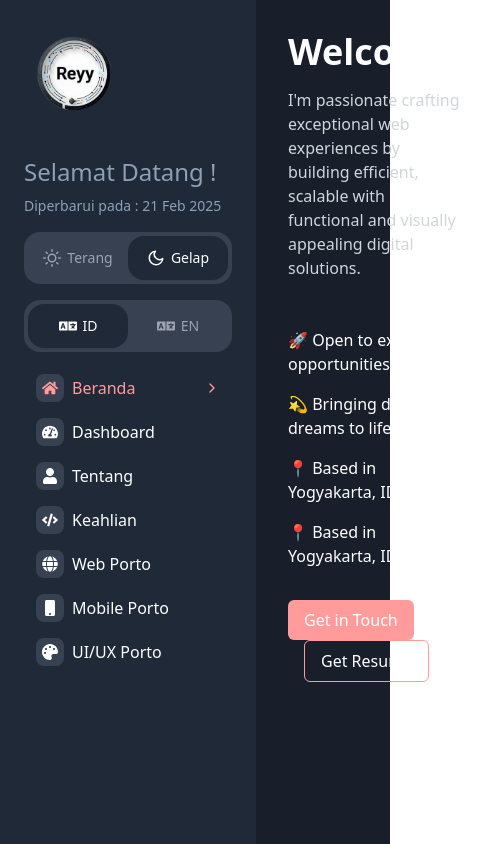
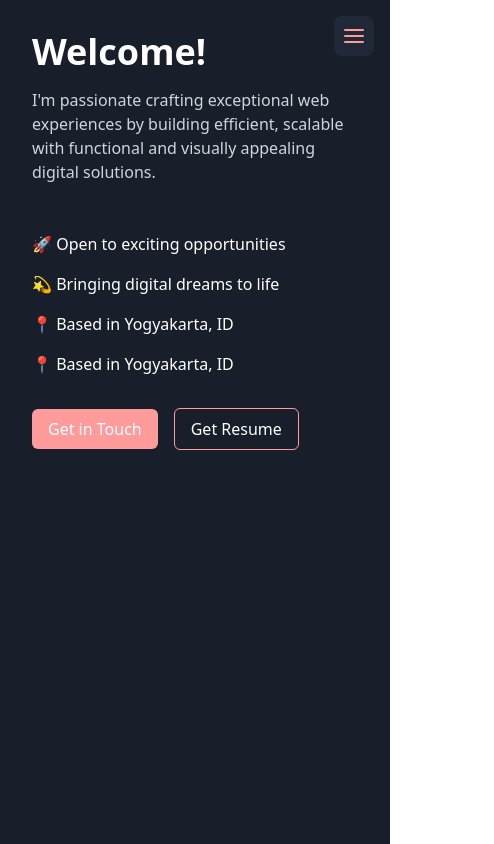
Before and after one commit to Reyn12/portofolio-new, a Next.js app: page /homepage in a window 390 px wide. Shown: the whole page, 494 px wide, since content can reach past the window. Built offline with nearby package versions, Linux system fonts and the light colour scheme.

Commit message:
Checkpoint bru beres istirahat wwkkwkw

```diff
--- a/app/homepage/components/sidebar/Sidebar.tsx
+++ b/app/homepage/components/sidebar/Sidebar.tsx
@@ -6,7 +6,7 @@ import { useTheme } from 'next-themes';
 import { FiSun, FiMoon } from 'react-icons/fi'
 import { FaLanguage } from 'react-icons/fa'
 import { FaHome, FaTachometerAlt, FaUser, FaCode, FaGlobe, FaMobile, FaPalette } from 'react-icons/fa'
-import { FiChevronRight } from 'react-icons/fi'
+import { FiChevronRight, FiMenu, FiX } from 'react-icons/fi'
 
 
 
@@ -15,6 +15,7 @@ export default function Sidebar() {
     const [language, setLanguage] = useState('id');
     const { theme, setTheme } = useTheme();
     const [mounted, setMounted] = useState(false);
+    const [isSidebarOpen, setIsSidebarOpen] = useState(false);
 
     useEffect(() => {
         setMounted(true);
@@ -48,24 +49,53 @@ export default function Sidebar() {
     ];
 
     return (
-        <aside className={`w-64 p-6 fixed h-full transition-colors duration-300 ${theme === 'dark' ? 'bg-[#1F2937] text-white' : 'bg-[#F7FAFC] text-gray-800'}`}>
-            <div className="flex flex-col">
-                <div className="mb-8">
+        <>
+            {/* Hamburger Button - Visible on mobile */}
+            <button
+                onClick={() => setIsSidebarOpen(!isSidebarOpen)}
+
+
+                className={`lg:hidden fixed top-4 right-4 z-50 p-2 rounded-lg ${theme === 'dark'
+                        ? 'bg-gray-800 text-[#FF9B9B] hover:bg-gray-700'
+                        : 'bg-gray-100 text-[#E53E3E] hover:bg-gray-200'
+                    }`}
+            >
+                {isSidebarOpen ? <FiX size={24} /> : <FiMenu size={24} />}
+            </button>
+
+            {/* Overlay - Visible when sidebar is open on mobile */}
+            {isSidebarOpen && (
+                <div
+                    className="lg:hidden fixed inset-0 bg-black bg-opacity-50 z-30"
+                    onClick={() => setIsSidebarOpen(false)}
+                />
+            )}
+
+            {/* Sidebar */}
+            <aside className={`w-64 p-6 fixed h-full transition-all duration-300 z-40
+                ${theme === 'dark' ? 'bg-[#1F2937] text-white' : 'bg-[#F7FAFC] text-gray-800'}
+                ${isSidebarOpen ? 'translate-x-0' : '-translate-x-full lg:translate-x-0'}`}
+            >
+                <div className="mb-6">
                     <Image
                         src="/images/logo-rey.png"
                         alt="Profile"
-                        width={100}
-                        height={100}
+                        width={80}
+                        height={80}
                         className=""
                     />
                 </div>
 
                 <div className="mb-4">
-                    <h1 className={`text-2xl mb-2 ${theme === 'dark' ? 'text-[#8BA1B7]' : 'text-[#4A5568]'}`}>Selamat Datang !</h1>
-                    <p className={`text-sm ${theme === 'dark' ? 'text-[#8BA1B7]' : 'text-[#4A5568]'}`}>Diperbarui pada : 21 Feb 2025</p>
+                    <h1 className={`text-2xl mb-2 ${theme === 'dark' ? 'text-[#8BA1B7]' : 'text-[#4A5568]'}`}>
+                        Selamat Datang !
+                    </h1>
+                    <p className={`text-sm ${theme === 'dark' ? 'text-[#8BA1B7]' : 'text-[#4A5568]'}`}>
+                        Diperbarui pada : 21 Feb 2025
+                    </p>
 
                     <div className="mt-4 space-y-2">
-                        {/* Theme Toggle - New Style */}
+                        {/* Theme Toggle */}
                         <div className={`inline-flex w-full justify-between mb-2 p-1 rounded-2xl ${theme === 'dark' ? 'bg-gray-700' : 'bg-gray-100'}`}>
                             <button
                                 onClick={() => setTheme('light')}
@@ -75,7 +105,7 @@ export default function Sidebar() {
                                     }`}
                             >
                                 <span className="text-lg"><FiSun /></span>
-                                <span>Terang</span>
+                                <span>Light</span>
                             </button>
                             <button
                                 onClick={() => setTheme('dark')}
@@ -85,10 +115,11 @@ export default function Sidebar() {
                                     }`}
                             >
                                 <span className="text-lg"><FiMoon /></span>
-                                <span>Gelap</span>
+                                <span>Dark</span>
                             </button>
                         </div>
 
+                        {/* Language Toggle */}
                         <div className={`inline-flex w-full justify-between p-1 rounded-2xl ${theme === 'dark' ? 'bg-gray-700' : 'bg-gray-100'}`}>
                             <button
                                 onClick={() => setLanguage('id')}
@@ -156,7 +187,7 @@ export default function Sidebar() {
                         </Link>
                     ))}
                 </nav>
-            </div>
-        </aside>
+            </aside>
+        </>
     );
 }
--- a/app/homepage/layout.tsx
+++ b/app/homepage/layout.tsx
@@ -17,10 +17,10 @@ export default function HomepageLayout({
 
   return (
     <div className={`flex min-h-screen ${!mounted ? 'bg-gray-900' : theme === 'dark' ? 'bg-[#181f2a]' : 'bg-gray-100'}`}>
-      <Sidebar />
-      <main className="flex-1 ml-64 p-8">
-        {children}
-      </main>
+        <Sidebar />
+        <main className="flex-1 p-8 lg:ml-64 transition-all duration-300">
+            {children}
+        </main>
     </div>
   );
 }
```
